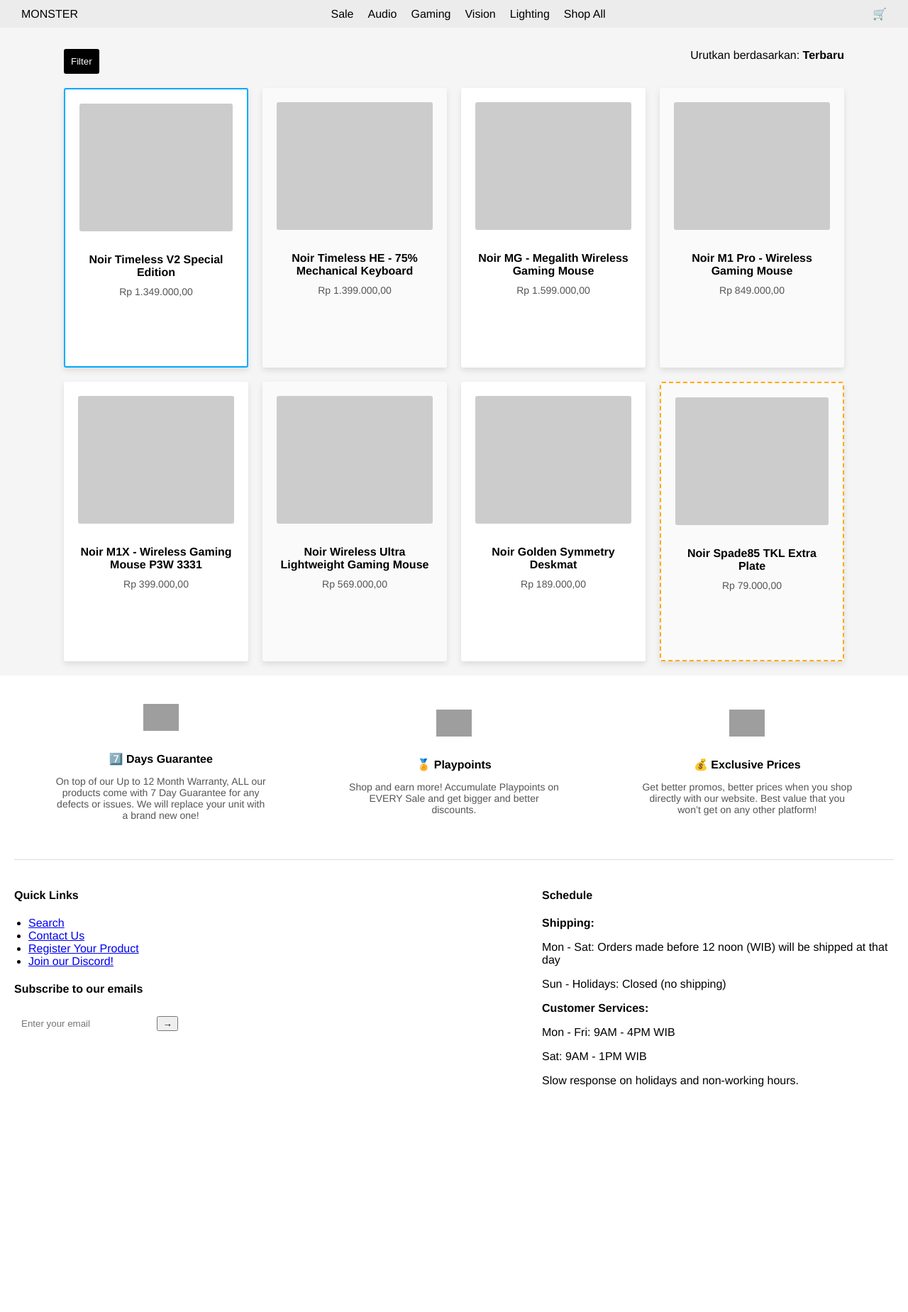
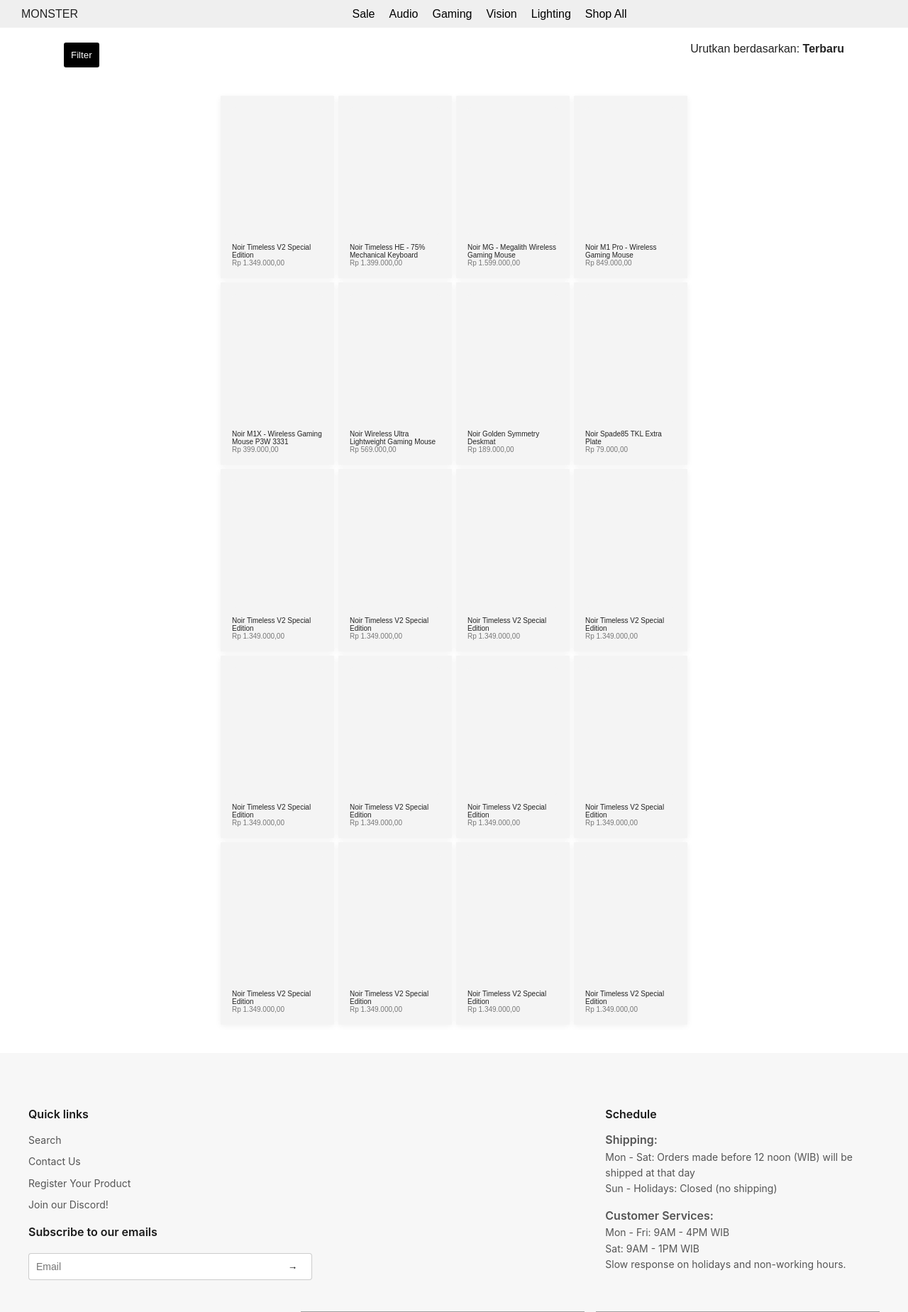
Before and after one commit to iniiakaa/Tugas-Besar-PWD-Muhammad-Akhtar, a PHP site: page / in a window 1280 px wide. Shown: the top 1849 px of the page at 71% size. Before the commit the page ends 1532 px from the top, so only its background shows below. Run offline with PHP 8.4, Linux system fonts and the light colour scheme; grey boxes are pictures that could not be loaded.

Commit message:
membenarkan body agar lebih mirip

```diff
--- a/index.html
+++ b/index.html
@@ -72,62 +72,99 @@
                 <p>Noir Spade85 TKL Extra Plate</p>
                 <span>Rp 79.000,00</span>
             </div>
+            <div>
+                <div></div>
+                <p>Noir Timeless V2 Special Edition</p>
+                <span>Rp 1.349.000,00</span>
+            </div>
+            <div>
+                <div></div>
+                <p>Noir Timeless V2 Special Edition</p>
+                <span>Rp 1.349.000,00</span>
+            </div>
+            <div>
+                <div></div>
+                <p>Noir Timeless V2 Special Edition</p>
+                <span>Rp 1.349.000,00</span>
+            </div>
+            <div>
+                <div></div>
+                <p>Noir Timeless V2 Special Edition</p>
+                <span>Rp 1.349.000,00</span>
+            </div>
+            <div>
+                <div></div>
+                <p>Noir Timeless V2 Special Edition</p>
+                <span>Rp 1.349.000,00</span>
+            </div>
+            <div>
+                <div></div>
+                <p>Noir Timeless V2 Special Edition</p>
+                <span>Rp 1.349.000,00</span>
+            </div>
+            <div>
+                <div></div>
+                <p>Noir Timeless V2 Special Edition</p>
+                <span>Rp 1.349.000,00</span>
+            </div>
+            <div>
+                <div></div>
+                <p>Noir Timeless V2 Special Edition</p>
+                <span>Rp 1.349.000,00</span>
+            </div>
+            <div>
+                <div></div>
+                <p>Noir Timeless V2 Special Edition</p>
+                <span>Rp 1.349.000,00</span>
+            </div>
+            <div>
+                <div></div>
+                <p>Noir Timeless V2 Special Edition</p>
+                <span>Rp 1.349.000,00</span>
+            </div>
+            <div>
+                <div></div>
+                <p>Noir Timeless V2 Special Edition</p>
+                <span>Rp 1.349.000,00</span>
+            </div>
+            <div>
+                <div></div>
+                <p>Noir Timeless V2 Special Edition</p>
+                <span>Rp 1.349.000,00</span>
+            </div>
         </section>
+
     </main>
 
     <footer>
+
         <div>
-            <div>
-                <img src="icon-garansi.png" alt="7 Days Guarantee">
-                <h3>7️⃣ Days Guarantee</h3>
-                <p>On top of our Up to 12 Month Warranty, ALL our products come with 7 Day Guarantee for any defects or issues. We will replace your unit with a brand new one!</p>
-            </div>
-            <div>
-                <img src="icon-playpoints.png" alt="Playpoints">
-                <h3>🏅 Playpoints</h3>
-                <p>Shop and earn more! Accumulate Playpoints on EVERY Sale and get bigger and better discounts.</p>
-            </div>
-            <div>
-                <img src="icon-prices.png" alt="Exclusive Prices">
-                <h3>💰 Exclusive Prices</h3>
-                <p>Get better promos, better prices when you shop directly with our website. Best value that you won’t get on any other platform!</p>
-            </div>
+          <div>
+            <h3>Quick links</h3>
+            <ul>
+              <li>Search</li>
+              <li>Contact Us</li>
+              <li>Register Your Product</li>
+              <li>Join our Discord!</li>
+            </ul>
+
+            <h3>Subscribe to our emails</h3>
+            <form>
+              <input type="email" placeholder="Email">
+              <button type="submit">→</button>
+            </form>
+          </div>
+
+          <div>
+            <h3>Schedule</h3>
+            <p><strong>Shipping:</strong><br>Mon - Sat: Orders made before 12 noon (WIB) will be shipped at that day<br>Sun - Holidays: Closed (no shipping)</p>
+            <p><strong>Customer Services:</strong><br>Mon - Fri: 9AM - 4PM WIB<br>Sat: 9AM - 1PM WIB<br>Slow response on holidays and non-working hours.</p>
+          </div>
         </div>
 
         <div>
-            <div>
-                <h4>Quick Links</h4>
-                <ul>
-                    <li><a href="#">Search</a></li>
-                    <li><a href="#">Contact Us</a></li>
-                    <li><a href="#">Register Your Product</a></li>
-                    <li><a href="#">Join our Discord!</a></li>
-                </ul>
-                <div>
-                    <h4>Subscribe to our emails</h4>
-                    <div>
-                        <input type="email" placeholder="Enter your email">
-                        <button>→</button>
-                    </div>
-                </div>
-            </div>
-            <div>
-                <h4>Schedule</h4>
-                <p><strong>Shipping:</strong></p>
-                <p>Mon - Sat: Orders made before 12 noon (WIB) will be shipped at that day</p>
-                <p>Sun - Holidays: Closed (no shipping)</p>
-                <p><strong>Customer Services:</strong></p>
-                <p>Mon - Fri: 9AM - 4PM WIB</p>
-                <p>Sat: 9AM - 1PM WIB</p>
-                <p>Slow response on holidays and non-working hours.</p>
-            </div>
+          <a href="#"><img src="icon-instagram.svg" alt="Instagram"></a>
+          <a href="#"><img src="icon-youtube.svg" alt="YouTube"></a>
+          <a href="#"><img src="icon-tiktok.svg" alt="TikTok"></a>
         </div>
-
-        <div>
-            <a href="#"><i class="fab fa-instagram"></i></a>
-            <a href="#"><i class="fab fa-youtube"></i></a>
-            <a href="#"><i class="fab fa-tiktok"></i></a>
-        </div>
-    </footer>
-</body>
-</html>
+      </footer>
--- a/style.css
+++ b/style.css
@@ -1,22 +1,28 @@
 /* Reset & Base Styles */
 body {
-    font-family: helvetica, sans-serif;
+    font-family: 'poppins', sans-serif;
     margin: 0;
     padding: 0;
-    box-sizing: border-box;
-    background: #f5f5f5;
+    background-color: #ffffff;
+    color: #222;
 }
 
 /* Header */
 header {
+    position: fixed;
+    top: 0;
+    left: 0;
+    width: 100%;
+    z-index: 1000;
+    background: rgba(236, 236, 236, 0.8);
+    backdrop-filter: blur(30px);
+    -webkit-backdrop-filter: blur(30px);
+    padding: 10px 30px;
     display: flex;
     justify-content: space-between;
     align-items: center;
-    padding: 10px 30px;
-    background: #ececec;
-    color: rgb(0, 0, 0);
-    margin-bottom: 10px;
 }
+
 
 header nav ul {
     list-style: none;
@@ -44,6 +50,7 @@
     padding: 20px;
     max-width: 1100px;
     margin: 0 auto;
+    padding-top: 60px;
 }
 
 main > div:first-child {
@@ -68,149 +75,160 @@
 }
 
 /* Products Grid */
+/* Animasi untuk efek hover bergerak terus */
+@keyframes hoverWiggle {
+    0% {
+        transform: translateY(0) rotate(0deg);
+    }
+    30% {
+        transform: translateY(-4px) rotate(1deg);
+    }
+    60% {
+        transform: translateY(-4px) rotate(0deg);
+    }
+    100% {
+        transform: translateY(0) rotate(0deg);
+    }
+}
+
 section {
     display: grid;
-    grid-template-columns: repeat(auto-fit, minmax(250px, 1fr));
-    gap: 20px;
+    grid-template-columns: repeat(4, 160px); /* 4 kolom ramping */
     justify-content: center;
+    gap: 6px;
+    padding: 20px 30px;
+    background-color: #ffffff;
 }
 
 section > div {
-    background: white;
-    padding: 20px;
-    text-align: center;
-    box-shadow: 0 4px 8px rgba(0, 0, 0, 0.1);
+    background: #f4f4f4;
+    border-radius: 1px;
+    padding: 16px;
+    box-shadow: 0 2px 8px rgba(0, 0, 0, 0.06);
     display: flex;
     flex-direction: column;
     align-items: center;
-    min-height: 350px;
-    border-radius: 3px;
+    transition: transform 0.2s ease, box-shadow 0.2s ease;
+    -webkit-border-radius: 1px;
+    -moz-border-radius: 1px;
+    -ms-border-radius: 1px;
+    -o-border-radius: 1px;
 }
 
-section > div:first-child {
-    border: 2px solid #00aaff;
-}
-
-section > div:last-child {
-    border: 2px dashed #ffaa00;
-}
-
-section > div:nth-child(even) {
-    background-color: #fafafa;
-}
-
-section > div:nth-child(odd) {
-    background-color: #ffffff;
-}
-
-section > div:hover > div {
-    background-color: #aaa;
-    transition: 0.3s ease;
+section > div:hover {
+    animation: hoverWiggle 5s ease-in-out infinite;
+    box-shadow: 0 6px 16px rgba(0, 0, 0, 0.1);
+    -webkit-animation: hoverWiggle 5s ease-in-out infinite;
 }
 
 section > div > div {
     width: 100%;
     height: 180px;
-    background: #ccc;
-    border-radius: 3px;
-    margin-bottom: 15px;
+    background-color: #f4f4f4;
+    border-radius: 6px;
+    margin-bottom: 12px;
 }
 
 section > div > p {
-    font-size: 16px;
-    font-weight: bold;
-    margin-bottom: 10px;
+    font-size: 10px;
+    font-weight: 400;
+    margin: 0 0 0px;
+    text-align: left;
+    width: 100%;
 }
 
 section > div > span {
+    font-size: 10px;
+    color: #777;
+    text-align: left;
+    width: 100%;
+    display: block;
+}
+
+
+
+/* Footer */
+footer {
+    background-color: #f7f7f7;
+    padding: 60px 40px;
+    font-family: 'Inter', sans-serif;
+    color: #1a1a1a;
+    border-top: none;
+  }
+
+  footer > div:first-of-type {
+    display: grid;
+    grid-template-columns: 2fr 1fr;
+    gap: 40px;
+    max-width: 1200px;
+    margin: 0 auto;
+  }
+
+  footer h4 {
+  font-weight: bold;
+  margin: 16px 0 8px;
+  font-size: 16px;
+}
+footer p {
+  line-height: 1.6;
   font-size: 14px;
+  color: #444;
+}
+
+
+  footer h3, footer strong {
+    font-weight: 600;
+    margin-bottom: 10px;
+    font-size: 16px;
+  }
+
+  footer p, footer li, footer span {
+    font-size: 14px;
+    line-height: 1.6;
     color: #555;
   }
 
-/* Footer */
-footer {
-    background: white;
-    padding: 40px 20px;
-    text-align: center;
+  footer ul {
+    list-style: none;
+    padding: 0;
   }
 
-footer > div:first-child {
-    display: flex;
-    justify-content: space-around;
-    align-items: center;
-    flex-wrap: wrap;
-    margin-bottom: 40px;
+  footer ul li + li {
+    margin-top: 8px;
   }
 
-footer > div:first-child > div {
-    max-width: 300px;
-    text-align: center;
-}
-
-footer > div:first-child > div > img {
-    width: 50px;
-    margin-bottom: 10px;
-}
-
-footer > div:first-child > div > h3 {
-    font-size: 16px;
-    font-weight: bold;
-    margin-bottom: 5px;
-}
-
-footer > div:first-child > div > p {
-    font-size: 14px;
-    color: #555;
-}
-
-footer > div:nth-child(2) {
+  footer form {
+    margin-top: 20px;
     display: flex;
-    justify-content: space-between;
-    align-items: flex-start;
-    flex-wrap: wrap;
-    border-top: 1px solid #ddd;
-    padding-top: 20px;
-    margin-bottom: 20px;
-    text-align: left;
-}
-
-footer > div:nth-child(2) > div:first-child {
-    width: 40%;
-}
-
-footer > div:nth-child(2) > div:first-child ul {
-    padding-left: 20px;
-}
-
-footer > div:nth-child(2) > div:first-child div {
-    margin-top: 20px;
+    max-width: 400px;
   }
 
   footer input[type="email"] {
     flex: 1;
     padding: 10px;
-    border: none;
-    outline: none;
+    border: 1px solid #ccc;
+    border-right: none;
+    border-radius: 4px 0 0 4px;
+    font-size: 14px;
   }
 
-footer input[type="email"]:hover,
-footer input[type="email"]:focus {
-    border: 2px solid #00cc66;
-    box-shadow: 0 0 5px rgba(0, 204, 102, 0.5);
+  footer button {
+    padding: 10px 20px;
+    background: #fff;
+    border: 1px solid #ccc;
+    border-left: none;
+    border-radius: 0 4px 4px 0;
+    cursor: pointer;
   }
 
-footer > div:nth-child(2) > div:last-child {
-    width: 40%;
+  footer > div:last-of-type {
+    margin-top: 40px;
+    text-align: right;
   }
 
-footer > div:last-child a {
-    margin: 0 10px;
-    font-size: 18px;
-    color: black;
+  footer > div:last-of-type svg,
+  footer > div:last-of-type a {
+    margin-left: 12px;
+    color: #1a1a1a;
     text-decoration: none;
   }
-
-footer > div:last-child a:hover {
-    color: #555;
-    text-decoration: underline;
-}
```
Lines whose indentation alone changed are shown as unchanged.
